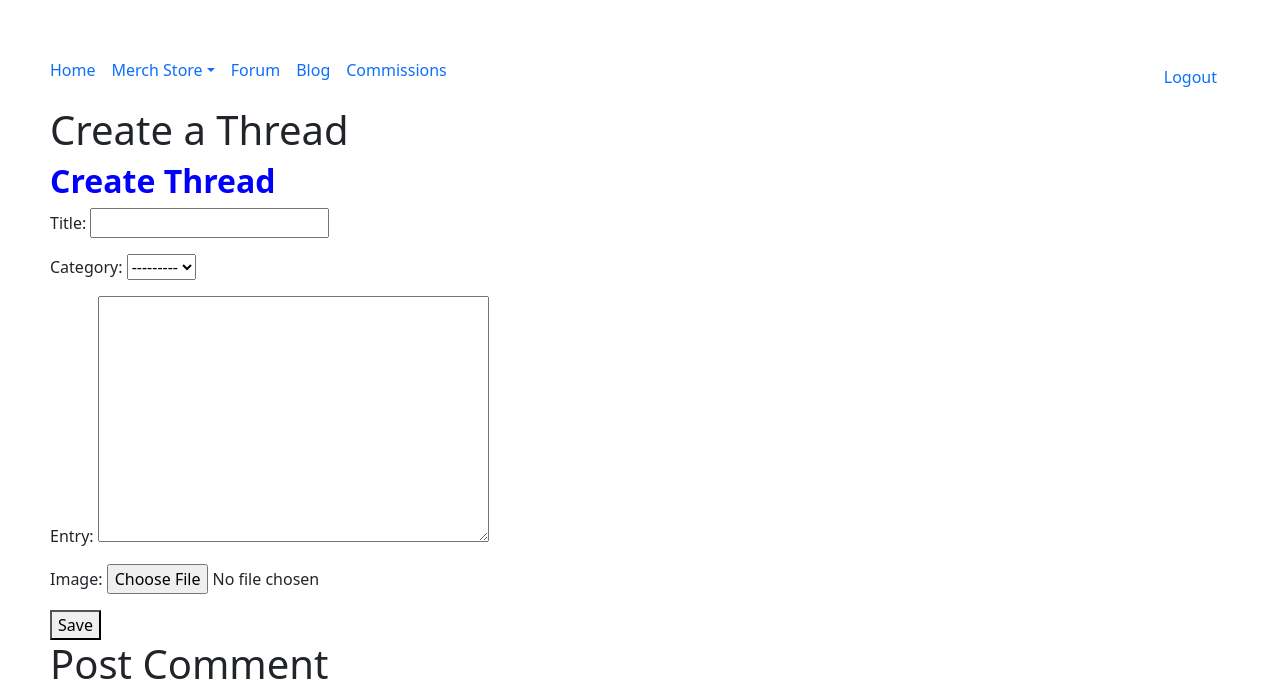
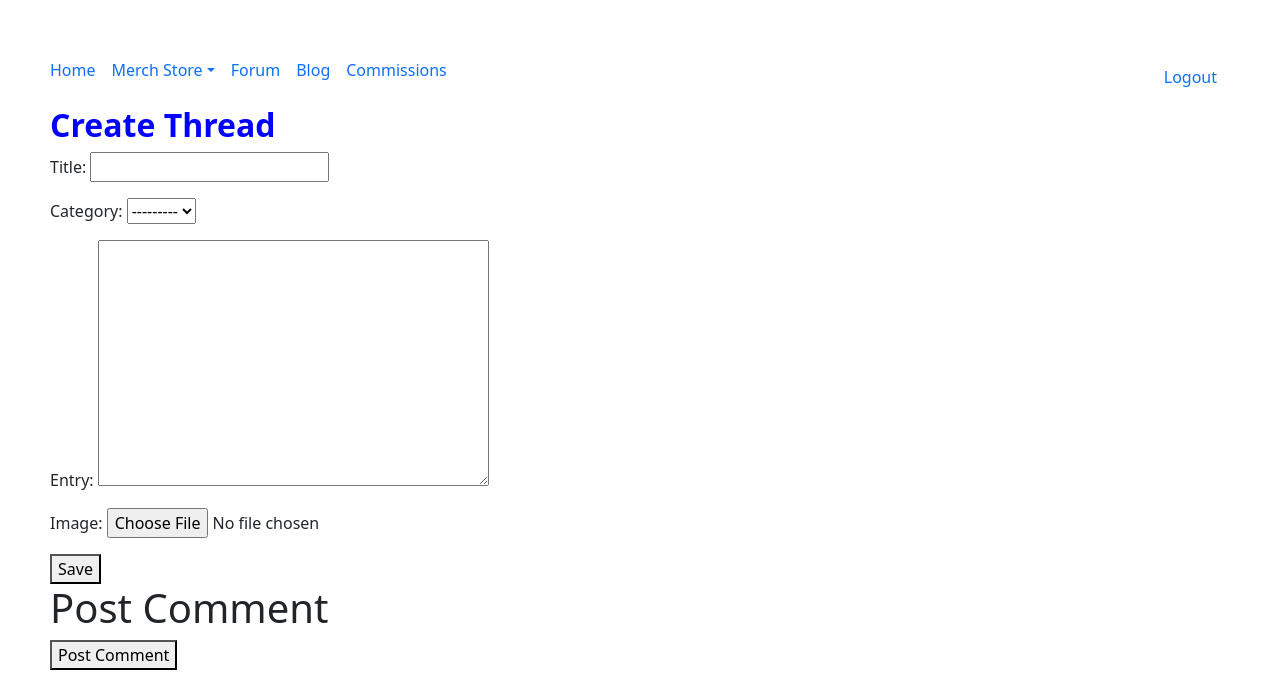
Before and after one commit to sdbsalta/hobbysite-G-25, a Django app: page /forum/thread/add in a window 1280 px wide. Shown: the top 690 px of the page. Run offline with Django 5.2, Linux system fonts and the light colour scheme; the visitor is signed in with stand-in values (Sample User, id 1); data that the repository does not hold is empty.

Commit message:
fixed some lines in thread_create.html

```diff
--- a/hobbysite/templates/thread_create.html
+++ b/hobbysite/templates/thread_create.html
@@ -5,7 +5,6 @@
 {% endblock title %}
 
 {% block content %}
-    <h1>Create a Thread</h1>
     <h2>{% if thread %}Edit Thread{% else %}Create Thread{% endif %}</h2>
     <form action="{% if thread %}{% url 'forum:thread_update' thread.pk %}{% else %}{% url 'forum:thread_create' %}{% endif %}" method="post" enctype="multipart/form-data">
         {% csrf_token %}
```
